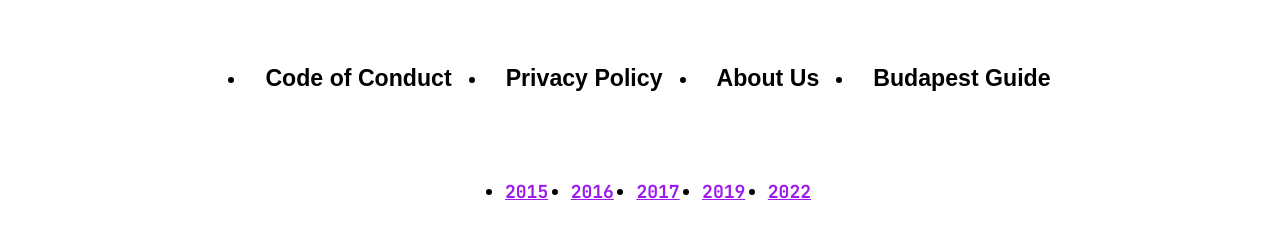
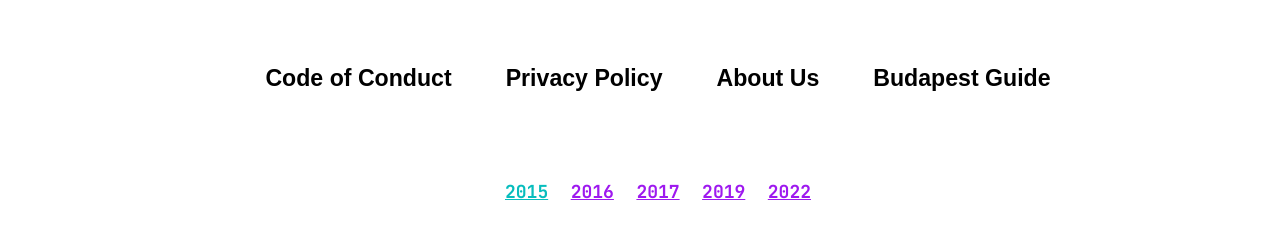
Before and after one commit to JSConfBp/2024.jsconfbp.com, a Next.js app: page /600-proposals in a window 1280 px wide. In both pictures the pointer is over the link "2015". Shown: the part 6153-6391 px from the top of the page. Built offline with nearby package versions, Linux system fonts and the light colour scheme; a web font is replaced by a local one.

Commit message:
fix footer links and add hover

```diff
--- a/ui/footer.module.scss
+++ b/ui/footer.module.scss
@@ -40,6 +40,7 @@
       justify-content: space-between;
       align-items: left;
       gap: 1rem;
+      list-style: none;
 
       li {
         padding-left: 1vw;
@@ -88,12 +89,17 @@
     justify-content: center;
     align-items: center;
     gap: 1.25rem;
+    list-style: none;
 
     a {
       text-decoration: underline;
       color: var(--secondary);
       font-size: 1.285rem;
       font-weight: bold;
+
+      &:hover {
+        color: var(--primary);
+      }
     }
 
     @media only screen and (min-width: 768px) {
```
